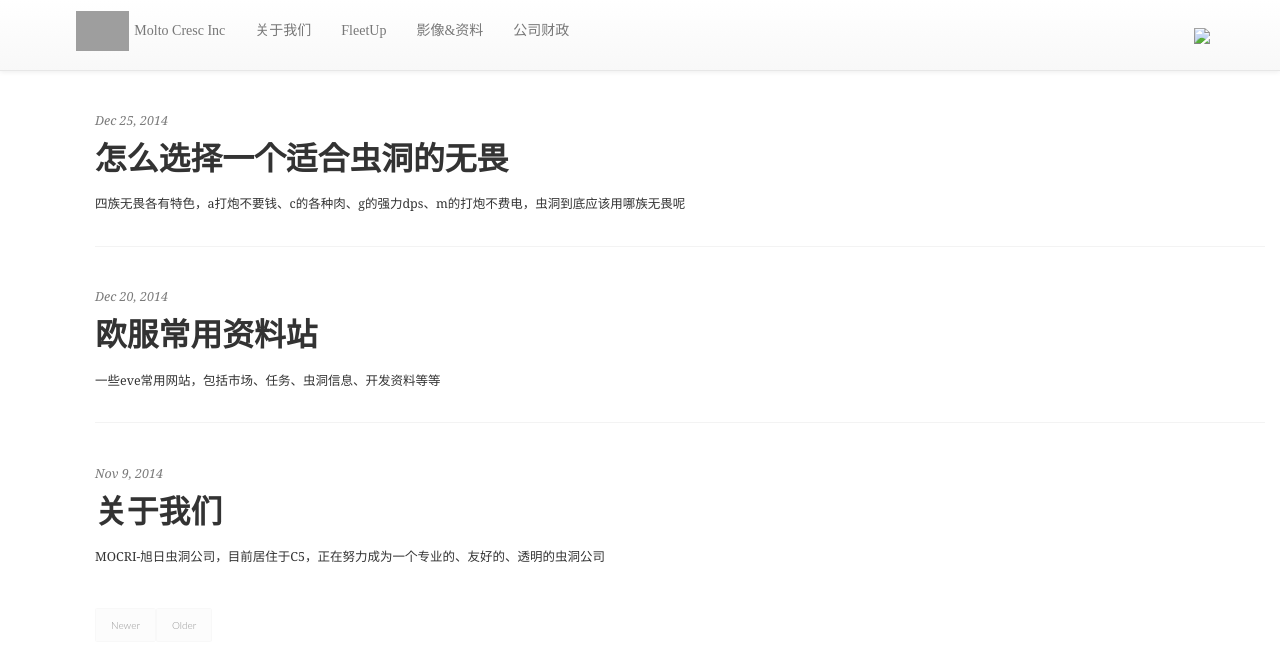
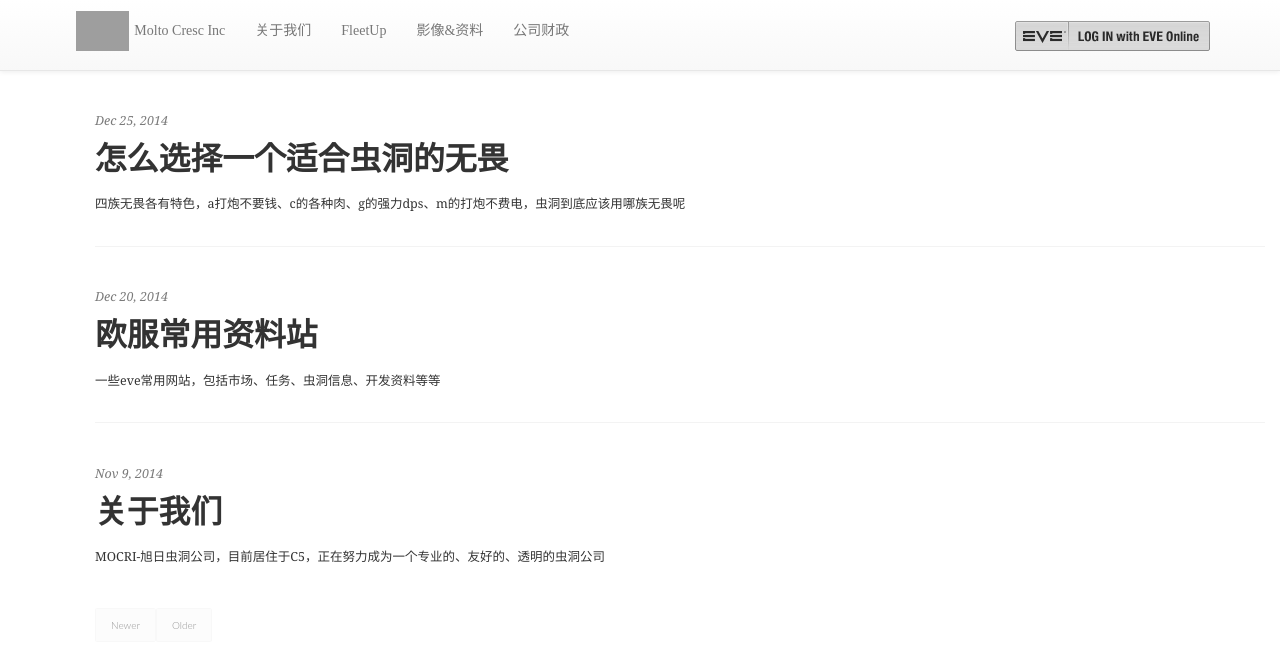
Before and after one commit to zhang98722/zhang98722.github.io, a Jekyll site: the page built from index.html, in a window 1280 px wide. Shown: the top 668 px of the page. Built offline with Jekyll 4.4.1, drawn with Linux system fonts in a browser that asks for light colours; the list of posts is cut into pages by our own code; grey boxes are pictures that could not be loaded.

Commit message:
Update header.html

```diff
--- a/_includes/header.html
+++ b/_includes/header.html
@@ -22,7 +22,7 @@
                     </li>
                 </ul>
                 <ul class="nav navbar-nav navbar-right">
-                                            <li><a style="padding: 15px;" href="https://login.eveonline.com/oauth/authorize/?response_type=code&redirect_uri=http://mocri.shadowsong.cn/&client_id=4672510d543d4f8cb428982e0ebc19a2&scope=&state=login"><img src="/image/EVE_SSO_Login_Buttons_Small_White.png"></a></li>
+                                            <li><a style="padding: 15px;" href="https://login.eveonline.com/oauth/authorize/?response_type=code&redirect_uri=http://mocri.shadowsong.cn/&client_id=4672510d543d4f8cb428982e0ebc19a2&scope=&state=login"><img src="/images/EVE_SSO_Login_Buttons_Small_White.png"></a></li>
                                     </ul>
             </nav>
         </div>
```
